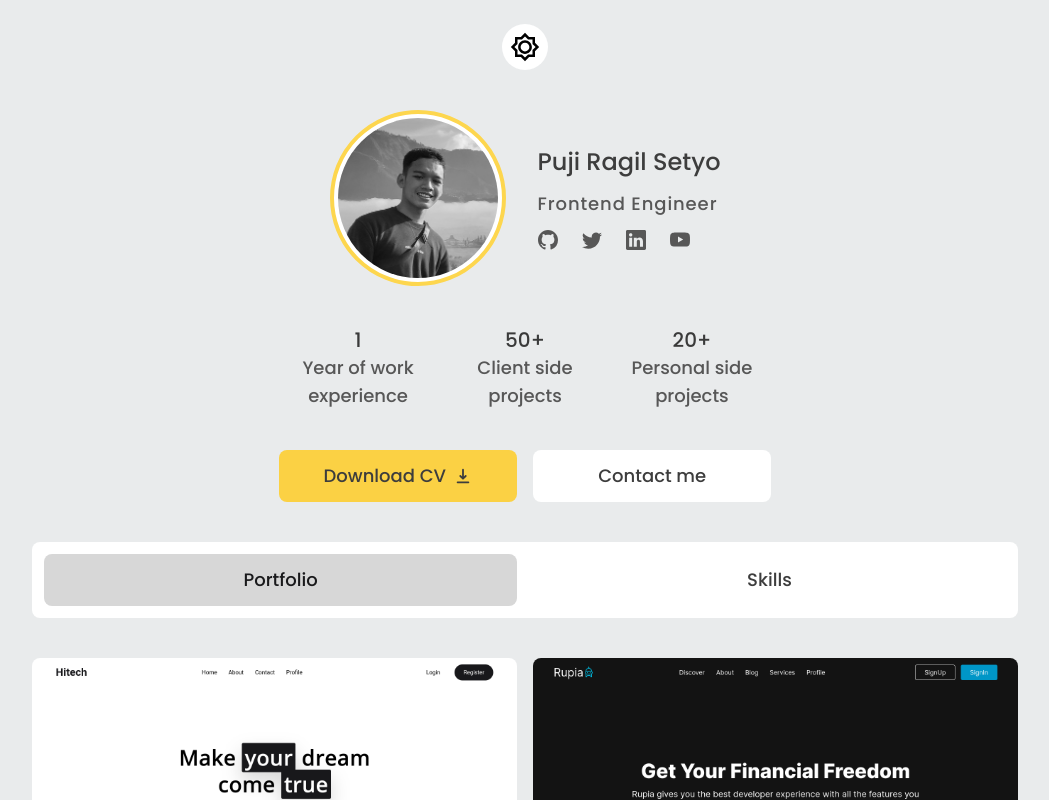
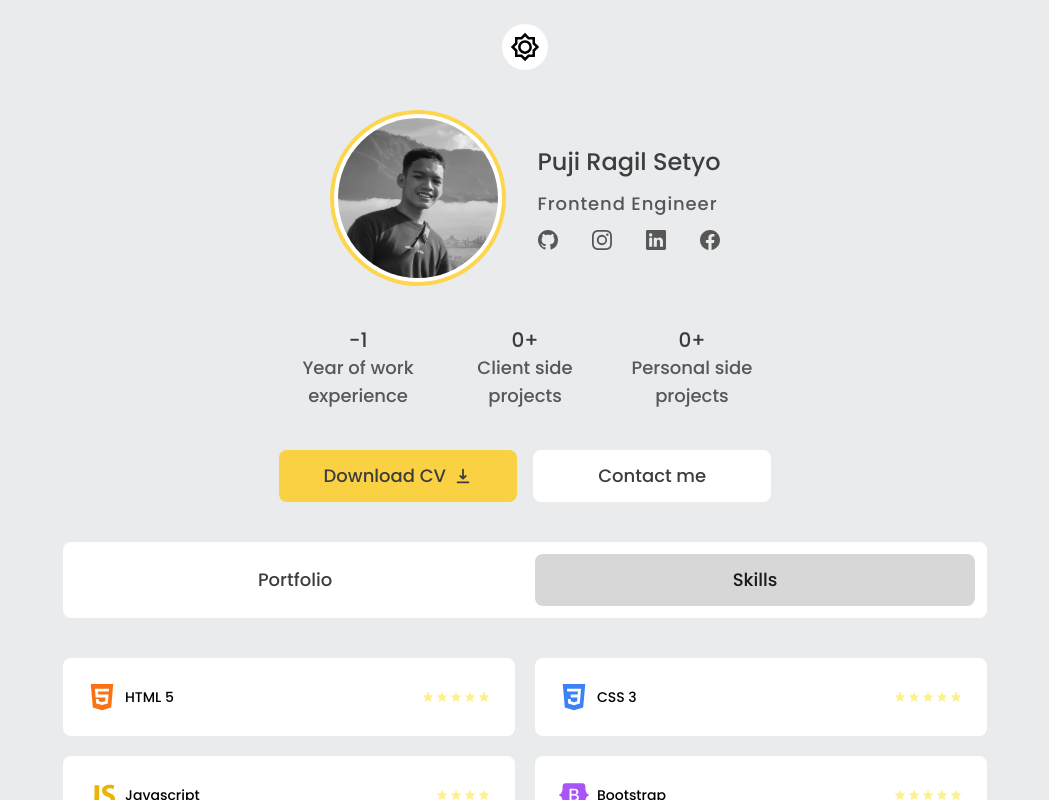
Before and after one commit to pujiragil/Portfolio, a React (Vite) app: page / in a window 1280 px wide. Both pictures are taken after a click on the button "Skills". Shown: the top 800 px of the page, without its empty margins (115-1164 px from the left). Built offline with nearby package versions, Linux system fonts and the light colour scheme.

Commit message:
adding new skill section

```diff
--- a/package.json
+++ b/package.json
@@ -14,6 +14,7 @@
     "react": "^18.2.0",
     "react-dom": "^18.2.0",
     "react-icons": "^4.4.0",
+    "react-router-dom": "^6.3.0",
     "scroll": "^3.0.1",
     "tailwindcss": "^3.1.7"
   },
--- a/src/components/Card.jsx
+++ b/src/components/Card.jsx
@@ -1,12 +1,13 @@
 import porto1 from '../assets/card.png'
 import porto2 from '../assets/card2.png'
+import porto3 from '../assets/card3.png'
 
 const Card = () => {
   return (
-    <div className="flex flex-col lg:w-4/5 lg:flex-wrap gap-y-4 lg:flex-row w-full mb-20">
+    <div className="flex flex-col lg:w-9/12 lg:flex-wrap gap-y-4 lg:flex-row w-full mb-20">
       <div className="flex flex-col lg:flex-row w-full gap-y-4 lg:gap-4">
         <div className="lg:flex-1">
-          <img className="w-full rounded-lg" src={porto1} alt="card" />
+          <img className="w-full rounded-lg" src={porto3} alt="card" />
         </div>
         <div className="lg:flex-1">
           <img className="w-full rounded-lg" src={porto2} alt="card" />
@@ -14,7 +15,7 @@ const Card = () => {
       </div>
       <div className="flex flex-col lg:flex-row w-full gap-y-4 lg:gap-4">
         <div className="lg:flex-1 order-2">
-          <img className="w-full rounded-lg" src={porto2} alt="card" />
+          <img className="w-full rounded-lg" src={porto3} alt="card" />
         </div>
         <div className="lg:flex-1 order-1">
           <img className="w-full rounded-lg" src={porto1} alt="card" />
--- a/src/components/Profile.jsx
+++ b/src/components/Profile.jsx
@@ -4,9 +4,11 @@ import Footer from "./Footer"
 import { Dark } from "./fragments/dark"
 import { ProfileButton, ProfileMenu } from "./fragments/profileButton"
 import { Profile, ProfileFact, ProfileInformation } from "./fragments/profileFragments"
+import Skill from "./Skill"
 
 const ProfileSection = () => {
   const [dark, setDark] = useState(false)
+  const [active, setActive] = useState("portfolio")
 
   useEffect(() => {
     const root = document.getElementById("root")
@@ -21,6 +23,10 @@ const ProfileSection = () => {
     setDark(!dark)
   }
 
+  const replace = (e) => {
+    setActive(e.target.getAttribute("name"))
+  }
+
   return (
     <div className="bg-light dark:bg-dark">
       <div className="container mx-auto p-6 font-poppins min-h-screen">
@@ -31,9 +37,9 @@ const ProfileSection = () => {
             <ProfileInformation />
           </div>
           <ProfileFact />
-          <ProfileButton />
-          <ProfileMenu />
-          <Card />
+          <ProfileButton/>
+          <ProfileMenu replace={replace.bind(this)} active={active}/>
+          {active === "portfolio" ? <Card /> : <Skill />}
           <Footer />
         </div>
       </div>
--- /dev/null
+++ b/src/components/Skill.jsx
@@ -0,0 +1,53 @@
+import { RiStarSFill } from 'react-icons/ri'
+import { FaReact, FaBootstrap, FaNodeJs } from 'react-icons/fa'
+import { SiTailwindcss, SiBulma, SiArchlinux } from 'react-icons/si'
+import { TbBrandNextjs } from 'react-icons/tb'
+import { IoLogoHtml5, IoLogoJavascript, IoLogoCss3 } from 'react-icons/io'
+
+
+const Rate = ({ icon, stars, language }) => {
+  const starLength = parseInt(stars)
+  const arr = Array(starLength).fill("mwehe")
+  return (
+    <div className="flex w-full justify-between items-center bg-white dark:bg-button2 p-6 rounded-lg">
+      <div className="flex justify-center items-center">
+        {icon}
+        <p className="dark:text-dsubtitle">{language}</p>
+      </div>
+      <div className="flex text-yellow-200">
+        {arr.map((item, index) => (
+          <RiStarSFill key={index} />
+        ))}
+      </div>
+    </div>
+  )
+}
+
+const Skill = () => {
+  return (
+    <div className="mb-20 lg:w-9/12 flex flex-col w-full gap-y-5 text-sm">
+      <div className="flex flex-col md:flex-row md:gap-x-5 gap-y-5">
+        <Rate icon={<IoLogoHtml5 className="text-orange-500 text-3xl mr-2" />} stars="5" language="HTML 5" />
+        <Rate icon={<IoLogoCss3 className="text-blue-500 text-3xl mr-2" />} stars="5" language="CSS 3" />
+      </div>
+      <div className="flex flex-col md:flex-row md:gap-x-5 gap-y-5">
+        <Rate icon={<IoLogoJavascript className="text-yellow-500 text-3xl mr-2" />} stars="4" language="Javascript" />
+        <Rate icon={<FaBootstrap className="text-purple-500 text-3xl mr-2" />} stars="5" language="Bootstrap" />
+      </div>
+      <div className="flex flex-col md:flex-row md:gap-x-4 gap-y-5">
+        <Rate icon={<SiBulma className="text-green-500 text-3xl mr-2" />} stars="4" language="Bulma CSS" />
+        <Rate icon={<SiTailwindcss className="text-sky-400 text-3xl mr-2" />} stars="4" language="Tailwind CSS" />
+      </div>
+      <div className="flex flex-col md:flex-row md:gap-x-4 gap-y-5">
+        <Rate icon={<FaReact className="text-sky-500 text-3xl mr-2" />} stars="3" language="React JS" />
+        <Rate icon={<TbBrandNextjs className="text-button2 dark:text-white text-3xl mr-2" />} stars="3" language="Next JS" />
+      </div>
+      <div className="flex flex-col md:flex-row md:gap-x-4 gap-y-5">
+        <Rate icon={<FaNodeJs className="text-green-600 text-3xl mr-2" />} stars="3" language="Node JS" />
+        <Rate icon={<SiArchlinux className="text-sky-600 text-3xl mr-2" />} stars="4" language="Arch Linux" />
+      </div>
+    </div>
+  )
+}
+
+export default Skill
--- a/src/components/fragments/profileButton.jsx
+++ b/src/components/fragments/profileButton.jsx
@@ -9,11 +9,11 @@ export const ProfileButton = () => {
   )
 }
 
-export const ProfileMenu = () => {
+export const ProfileMenu = ({ replace, active }) => {
   return (
-    <div className="flex w-full lg:w-4/5 p-2 lg:p-3 bg-white dark:bg-button2 rounded-lg mb-10 text-sm md:text-lg font-medium">
-      <button className="bg-button3 dark:bg-dbutton3 text-button2 dark:hover:text-dtitle duration-300 ease-in-out dark:text-dsubtitle py-3 rounded-lg mr-4 w-full flex justify-center items-center">Portfolio</button>
-      <button className="bg-white dark:bg-button2 text-title dark:text-dsubtitle py-3 rounded-lg w-full">Skills</button>
+    <div className="flex w-full lg:w-9/12 p-2 lg:p-3 bg-white dark:bg-button2 gap-x-5 rounded-lg mb-10 text-sm md:text-lg font-medium">
+      <button onClick={replace} name="portfolio" className={`${active === "portfolio" ? "bg-button3 dark:bg-dbutton3 text-button2 dark:hover:text-dtitle duration-300 ease-in-out dark:text-dsubtitle" : "bg-white dark:bg-button2 text-title dark:text-dsubtitle"} hover:text-button2 py-3 rounded-lg w-full flex justify-center items-center`}>Portfolio</button>
+      <button onClick={replace} name="skill" className={`${active === "skill" ? "bg-button3 dark:bg-dbutton3 text-button2 dark:hover:text-dtitle duration-300 ease-in-out dark:text-dsubtitle" : "bg-white dark:bg-button2 text-title dark:text-dsubtitle"} hover:text-button2 py-3 rounded-lg w-full`}>Skills</button>
     </div>
   )
 }
--- a/src/components/fragments/profileFragments.jsx
+++ b/src/components/fragments/profileFragments.jsx
@@ -1,5 +1,5 @@
 import profile from '../../assets/profile.jpg'
-import { BsTwitter, BsGithub, BsLinkedin, BsYoutube } from "react-icons/bs"
+import { BsLinkedin, BsGithub, BsInstagram, BsFacebook } from "react-icons/bs"
 
 export const Profile = () => {
   return (
@@ -14,11 +14,11 @@ export const ProfileInformation = () => {
     <div className="flex justify-center items-center md:items-start flex-col text-center mb-10">
       <h1 className="text-title dark:text-dtitle text-2xl font-medium mb-3">Puji Ragil Setyo</h1>
       <p className="text-subtitle dark:text-dsubtitle tracking-wider text-base md:text-lg text-base mb-3">Frontend Engineer</p>
-      <div className="flex text-subtitle  dark:text-dsubtitle justify-center items-center">
-        <BsGithub className="mr-6 cursor-pointer text-xl hover:text-title duration-300 ease-in-out"/>
-        <BsTwitter className="mr-6 cursor-pointer text-xl hover:text-title duration-300 ease-in-out"/>
-        <BsLinkedin className="mr-6 cursor-pointer text-xl hover:text-title duration-300 ease-in-out"/>
-        <BsYoutube className="cursor-pointer text-xl hover:text-title duration-300 ease-in-out"/>
+      <div className="flex text-subtitle w-full dark:text-dsubtitle justify-around md:justify-between items-center">
+        <a href="https://github.com/pujiragil/" target="_blank" className="flex justify-center items-center"><BsGithub className="cursor-pointer text-xl hover:text-title dark:hover:text-dtitle duration-300 ease-in-out"/></a>
+        <a href="https://instagram.com/ragilsg_164/" target="_blank" className="flex justify-center items-center"><BsInstagram className="cursor-pointer text-xl hover:text-title dark:hover:text-dtitle duration-300 ease-in-out"/></a>
+        <a href="https://linkedin.com/in/pujiragil/" target="_blank" className="flex justify-center items-center"><BsLinkedin className="cursor-pointer text-xl hover:text-title dark:hover:text-dtitle duration-300 ease-in-out"/></a>
+        <a href="https://web.facebook.com/profile.php?id=100073858291280" target="_blank" className="flex justify-center items-center"><BsFacebook className="cursor-pointer text-xl hover:text-title dark:hover:text-dtitle duration-300 ease-in-out"/></a>
       </div>
     </div>
   )
@@ -28,15 +28,15 @@ export const ProfileFact = () => {
   return (
     <div className="flex text-sm md:text-lg md:w-3/5 lg:w-1/2 xl:w-2/5 2xl:w-2/5 md:gap-x-2 justify-center items-center mb-10">
       <div className="w-full flex-1 flex flex-col justify-center items-center text-center px-1">
-        <h2 className="text-fact dark:text-dfact text-xl">1</h2>
+        <h2 className="text-fact dark:text-dfact text-xl">-1</h2>
         <p className="text-subtitle dark:text-dsubtitle">Year of work experience</p>
       </div>
       <div className="w-full flex-1 flex flex-col justify-center items-center text-center px-1">
-        <h2 className="text-fact dark:text-dfact text-xl">50+</h2>
+        <h2 className="text-fact dark:text-dfact text-xl">0+</h2>
         <p className="text-subtitle dark:text-dsubtitle">Client side projects</p>
       </div>
       <div className="w-full flex-1 flex flex-col justify-center items-center text-center px-1">
-        <h2 className="text-fact dark:text-dfact text-xl">20+</h2>
+        <h2 className="text-fact dark:text-dfact text-xl">0+</h2>
         <p className="text-subtitle dark:text-dsubtitle">Personal side projects</p>
       </div>
     </div>
--- a/vite.config.js
+++ b/vite.config.js
@@ -3,5 +3,8 @@ import react from '@vitejs/plugin-react'
 
 // https://vitejs.dev/config/
 export default defineConfig({
-  plugins: [react()]
+  plugins: [react()],
+  esbuild: {
+    logOverride: { 'this-is-undefined-in-esm': 'silent' }
+  }
 })
```
Also changed, not shown: src/assets/card3.png (added), 1 other file (tests, documents, lock files or other folders).
